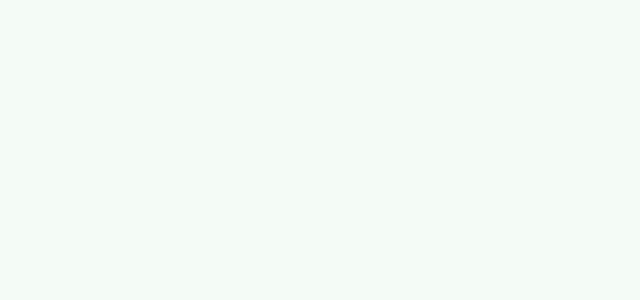
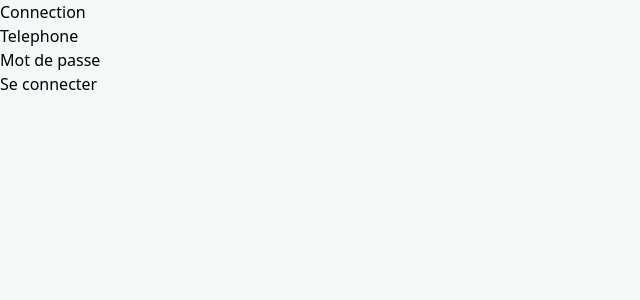
Before and after one commit to Abdoul03/chefMixFront, a React (Vite) app: page /connexion in a window 1280 px wide. Before the commit this address had no page. Shown: the top 300 px of the page, without its empty margins (0-640 px from the left). Built offline with nearby package versions, Linux system fonts and the light colour scheme.

Commit message:
navigation added

```diff
--- a/index.html
+++ b/index.html
@@ -2,7 +2,6 @@
 <html lang="en">
   <head>
     <meta charset="UTF-8" />
-    <link rel="icon" type="image/svg+xml" />
     <meta name="viewport" content="width=device-width, initial-scale=1.0" />
     <title>ChefMix</title>
   </head>
--- a/src/App.jsx
+++ b/src/App.jsx
@@ -1,17 +1,27 @@
-import { BrowserRouter, Route, Routes } from "react-router-dom";
+import { RouterProvider, createBrowserRouter } from "react-router-dom";
 import Welcome from "./pages/Welcome";
 import "./App.css";
 import Inscription from "./pages/Inscription";
+import Connexion from "./pages/Connexion";
 
 export default function App() {
+  const router = createBrowserRouter([
+    {
+      path: "/",
+      element: <Welcome />,
+    },
+    {
+      path: "/inscription",
+      element: <Inscription />,
+    },
+    {
+      path: "/connexion",
+      element: <Connexion />,
+    },
+  ]);
   return (
     <div>
-      <BrowserRouter>
-        <Routes>
-          <Route path="/" element={<Welcome />} />
-          <Route path="/Inscrption" element={<Inscription />} />
-        </Routes>
-      </BrowserRouter>
+      <RouterProvider router={router} />
     </div>
   );
 }
--- a/src/components/Header.jsx
+++ b/src/components/Header.jsx
@@ -1,4 +1,3 @@
-import { NavLink } from "react-router-dom";
 import "../style/header.css";
 import { useState } from "react";
 // import { MenuRounded } from "@mui/icons-material";
@@ -21,16 +20,6 @@ const Header = () => {
         {/* <MenuRounded fontSize="large" /> */}
         <p>chefMix</p>
       </div>
-      <div className="navigue">
-        <nav>
-          <NavLink className="connect" to="/Connexion">
-            Connexion
-          </NavLink>
-          <NavLink className="inscrip" to="/Inscription">
-            Inscription
-          </NavLink>
-        </nav>
-      </div>
     </div>
   );
 };
--- a/src/pages/Connexion.jsx
+++ b/src/pages/Connexion.jsx
@@ -0,0 +1,18 @@
+const Connexion = () => {
+  return (
+    <div>
+      <form action="connection" className="form">
+        <h2>Connection</h2>
+        <label htmlFor="teel">Telephone</label>
+        <input type="tel" name="telephone" id="teel" />
+        <br />
+        <label htmlFor="psw">Mot de passe</label>
+        <input type="password" name="password" id="psw" />
+        <br />
+        <button>Se connecter</button>
+      </form>
+    </div>
+  );
+};
+
+export default Connexion;
--- a/src/pages/Inscription.jsx
+++ b/src/pages/Inscription.jsx
@@ -1,7 +1,7 @@
 const Inscription = () => {
   return (
-    <div className="form">
-      <form action="" method="post">
+    <div>
+      <form action="" method="post" className="form">
         <p>
           <label htmlFor="nom">Nom</label>
           <input type="text" name="nom" id="Nom" />
```
Also changed, not shown: src/style/connectInsc.css (added).
